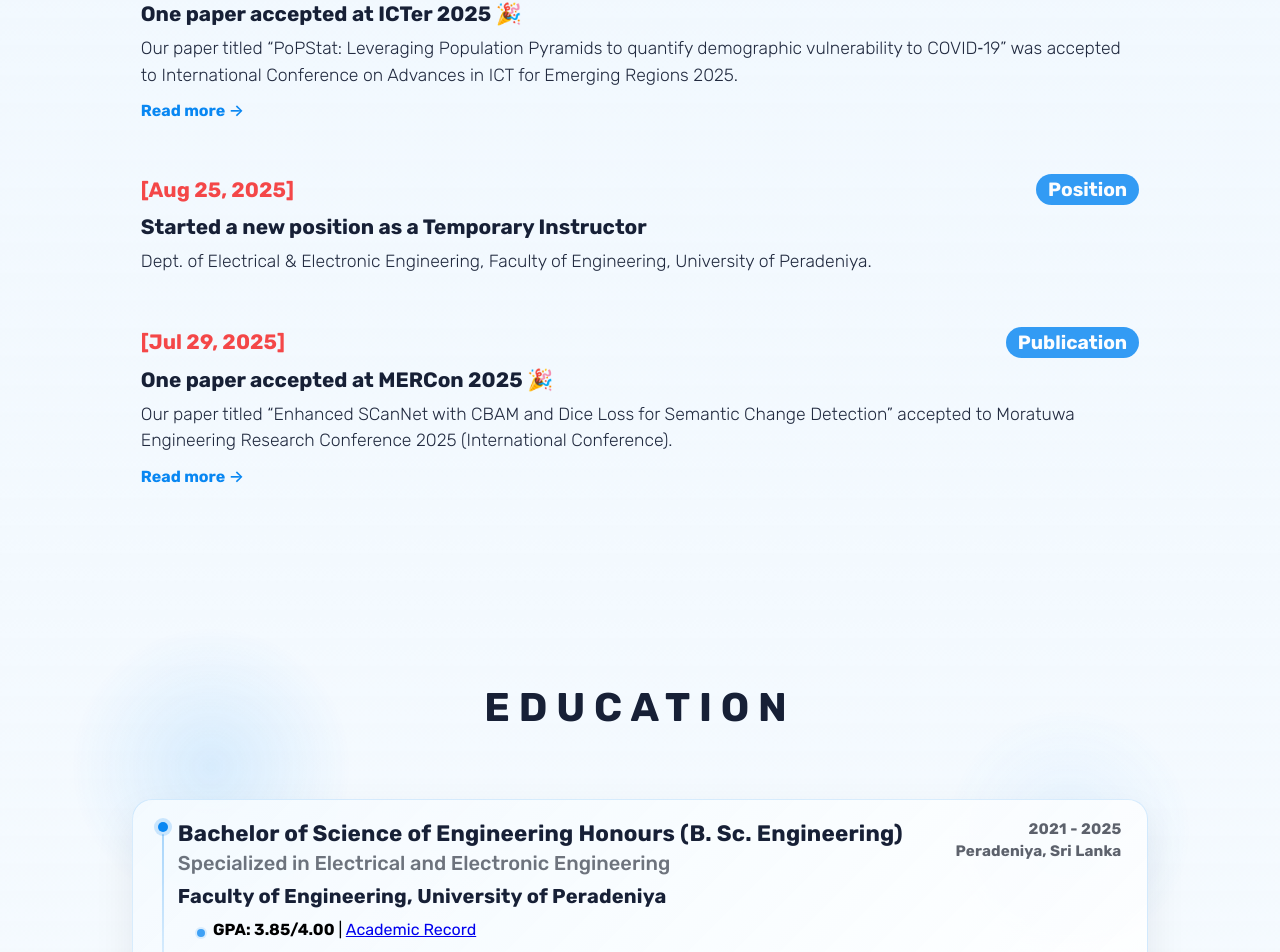
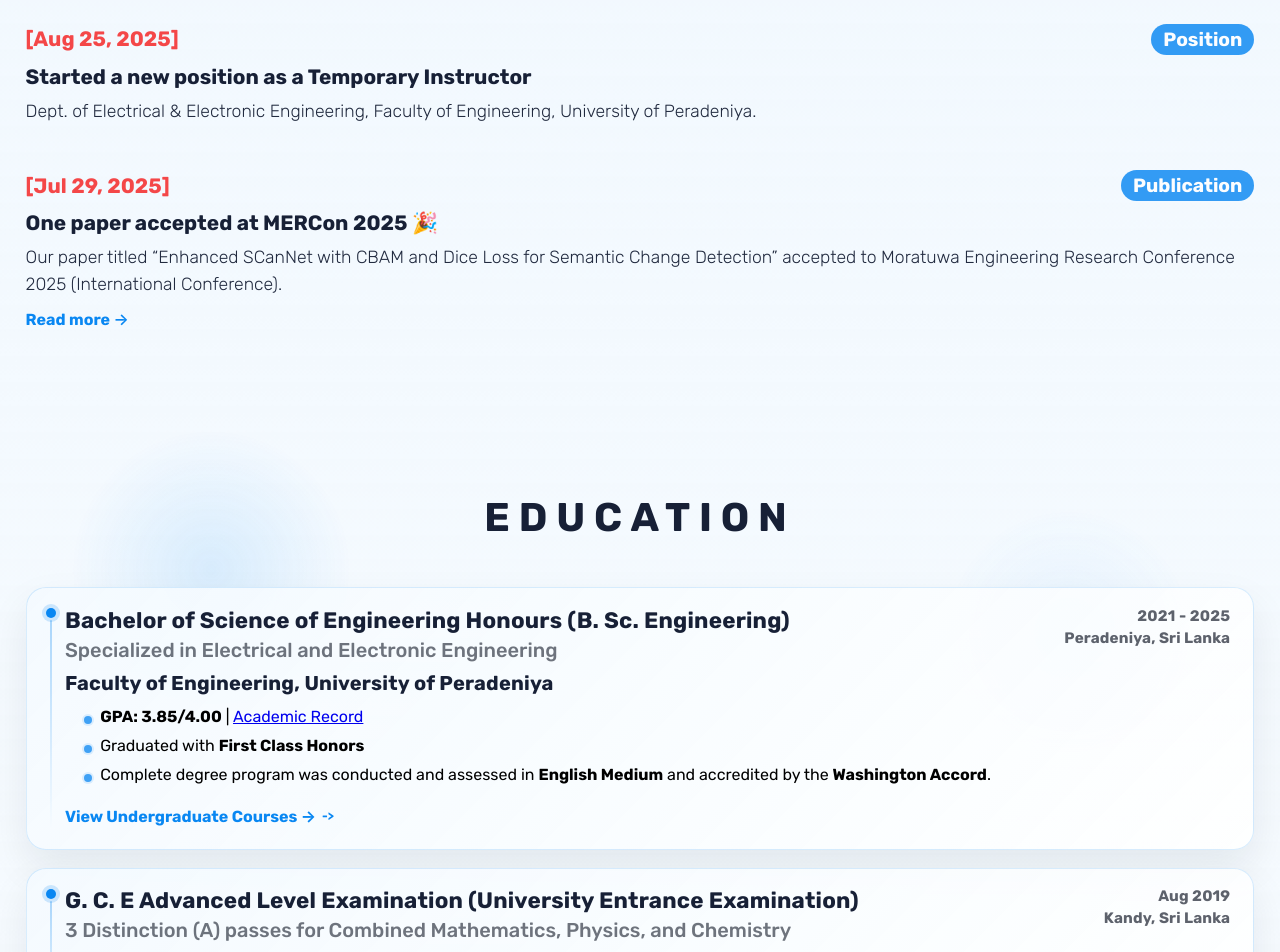
Before and after one commit to Buddhi19/portfolio, a React (Vite) app: page /#/ in a window 1280 px wide. Shown: the part 1828-2780 px from the top of the page. Built offline with nearby package versions, Linux system fonts and the light colour scheme.

Commit message:
style: Adjust spacing and layout across multiple sections for improved aesthetics and responsiveness

```diff
--- a/src/App.css
+++ b/src/App.css
@@ -22,7 +22,7 @@ body {
   background: linear-gradient(180deg, rgba(9, 135, 242, 0.08) 0%, rgba(255, 255, 255, 0.92) 35%, rgba(246, 249, 255, 1) 100%);
   display: flex;
   justify-content: center;
-  margin: 0 auto 60px;
+  margin: 0 auto 48px;
   font-family: 'Rubik', system-ui, -apple-system, Segoe UI, Roboto, Ubuntu, Cantarell, Noto Sans, Arial, sans-serif;
   transition: background 300ms ease;
   overflow-x: hidden;
@@ -37,7 +37,7 @@ html { scroll-behavior: smooth; }
 #root {
   display: flex;
   flex-direction: column;
-  gap: 80px;
+  gap: 64px;
   width: 100%;
 }
 
@@ -68,7 +68,7 @@ p {
 }
 
 .sectionTitle {
-  margin-bottom: 36px;
+  margin-bottom: 26px;
   letter-spacing: 0.22em;
 }
 
@@ -78,7 +78,7 @@ p {
 
 @media (width >= 800px) {
   #root {
-    gap: 120px;
+    gap: 84px;
   }
   h1 {
     font-size: 40px;
@@ -92,26 +92,26 @@ p {
   }
 
   .sectionTitle {
-    margin-bottom: 68px;
+    margin-bottom: 46px;
   }
 
   @media (width >= 1400px) {
     #root {
-      gap: 130px;
+      gap: 96px;
     }
     h1 {
       font-size: 48px;
     }
 
     .sectionTitle {
-      margin-bottom: 82px;
+      margin-bottom: 54px;
     }
   }
 }
 
 @media (max-width: 640px) {
-  body { margin-bottom: 48px; }
-  #root { gap: 68px; }
+  body { margin-bottom: 40px; }
+  #root { gap: 52px; }
   h1 { font-size: 30px; }
   h2,
   h3 { font-size: 18px; }
--- a/src/components/NavBar/NavBar.jsx
+++ b/src/components/NavBar/NavBar.jsx
@@ -41,8 +41,6 @@ function NavBar() {
           <a className={styles.link} href="#work" onClick={(e) => goHomeAndScroll(e, 'work')}>Experience</a>
           <a className={styles.link} href="#projects" onClick={(e) => goHomeAndScroll(e, 'projects')}>Projects</a>
           <a className={styles.link} href="#skills" onClick={(e) => goHomeAndScroll(e, 'skills')}>Skills</a>
-          <a className={styles.link} href="#extra" onClick={(e) => goHomeAndScroll(e, 'extra')}>Extra Curricular</a>
-          <a className={styles.link} href="#contact" onClick={(e) => goHomeAndScroll(e, 'contact')}>Contact</a>
           {/* <a className={styles.link} href="#/courses" onClick={(e) => { e.preventDefault(); setOpen(false); navigate('/courses'); }}>Courses</a> */}
         </div>
 
@@ -65,8 +63,6 @@ function NavBar() {
         <a className={styles.drawerLink} href="#work" onClick={(e) => goHomeAndScroll(e, 'work')}>Experience</a>
         <a className={styles.drawerLink} href="#projects" onClick={(e) => goHomeAndScroll(e, 'projects')}>Projects</a>
         <a className={styles.drawerLink} href="#skills" onClick={(e) => goHomeAndScroll(e, 'skills')}>Skills</a>
-        <a className={styles.drawerLink} href="#extra" onClick={(e) => goHomeAndScroll(e, 'extra')}>Extra Curricular</a>
-        <a className={styles.drawerLink} href="#contact" onClick={(e) => goHomeAndScroll(e, 'contact')}>Contact</a>
         <a className={styles.drawerLink} href="#/courses" onClick={(e) => { e.preventDefault(); goHomeAndScroll(e, 'hero'); navigate('/courses'); }}>Courses</a>
       </div>
     </nav>
--- a/src/components/NavBar/NavBar.module.css
+++ b/src/components/NavBar/NavBar.module.css
@@ -8,13 +8,13 @@
 }
 
 .inner {
-  max-width: 1200px;
+  width: min(1400px, 96vw);
   margin: 0 auto;
   display: flex;
   align-items: center;
   justify-content: space-between;
   gap: 1rem;
-  padding: 0.75rem 1rem;
+  padding: 0.65rem 1.5rem;
 }
 
 .brand {
--- a/src/sections/Contact/ContactStyles.module.css
+++ b/src/sections/Contact/ContactStyles.module.css
@@ -5,7 +5,7 @@
   display: flex;
   flex-direction: column;
   align-items: center;
-  padding: 3.5rem 1.5rem;
+  padding: 3rem 1.4rem 2.6rem;
   gap: 2.5rem;
   text-align: center;
 }
@@ -26,7 +26,7 @@
 body[data-theme='dark'] .container::before { opacity: 0.24; }
 
 form {
-  width: min(540px, 100%);
+  width: min(720px, 96vw);
   display: flex;
   flex-direction: column;
   gap: 24px;
@@ -47,7 +47,7 @@ textarea,
 input:not([type='submit']) {
   height: 52px;
   padding: 0.75rem 1rem;
-  width: 90%;
+  width: 100%;
   border-radius: 16px;
   border: 1px solid rgba(9, 135, 242, 0.18);
   background: rgba(255, 255, 255, 0.94);
--- a/src/sections/Education/EducationStyles.module.css
+++ b/src/sections/Education/EducationStyles.module.css
@@ -26,17 +26,17 @@ body[data-theme='dark'] .container::before { opacity: 0.2; }
 /* List wrapper */
 .eduList {
   width: 100%;
-  max-width: 100ch;
+  max-width: min(1320px, 96vw);
   display: flex;
   flex-direction: column;
-  row-gap: 20px;
+  row-gap: 18px;
   position: relative;
 }
 
 /* Card */
 .card {
   position: relative;
-  padding: 1.25rem 1.6rem 1.4rem 2.8rem;
+  padding: 1.15rem 1.45rem 1.3rem 2.4rem;
   border-radius: 20px;
   border: 1px solid rgba(9, 135, 242, 0.15);
   background: linear-gradient(135deg, rgba(244, 250, 255, 0.95), rgba(255, 255, 255, 0.84));
@@ -60,8 +60,8 @@ body[data-theme='dark'] .card:hover { box-shadow: 0 24px 56px rgba(0, 0, 0, 0.6)
 .card::before {
   content: '';
   position: absolute;
-  left: 1.55rem;
-  top: 1.4rem;
+  left: 1.2rem;
+  top: 1.25rem;
   width: 10px;
   height: 10px;
   border-radius: 50%;
@@ -72,9 +72,9 @@ body[data-theme='dark'] .card:hover { box-shadow: 0 24px 56px rgba(0, 0, 0, 0.6)
 .card::after {
   content: '';
   position: absolute;
-  left: calc(1.55rem + 4px);
-  top: calc(1.4rem + 12px);
-  bottom: 1.4rem;
+  left: calc(1.2rem + 4px);
+  top: calc(1.25rem + 12px);
+  bottom: 1.25rem;
   width: 2px;
   background: linear-gradient(180deg, rgba(9, 135, 242, 0.32), rgba(9, 135, 242, 0));
   border-radius: 999px;
@@ -188,15 +188,15 @@ body[data-theme='dark'] .meta { color: rgba(226, 232, 240, 0.85); }
 @media (max-width: 640px) {
   .container { padding: 2.8rem 1.15rem; }
   .container::before { inset: -60px -20px; }
-  .eduList { row-gap: 16px; }
+  .eduList { row-gap: 14px; }
   .card {
-    padding: 1.1rem 1.2rem 1.25rem 2.1rem;
+    padding: 1rem 1.1rem 1.15rem 1.9rem;
     border-radius: 18px;
   }
-  .card::before { left: 1.2rem; }
+  .card::before { left: 1rem; }
   .card::after {
-    left: calc(1.2rem + 4px);
-    bottom: 1.2rem;
+    left: calc(1rem + 4px);
+    bottom: 1.1rem;
   }
   .header { gap: 0.65rem; }
   .meta { font-size: 0.9rem; }
--- a/src/sections/Extra/ExtraStyles.module.css
+++ b/src/sections/Extra/ExtraStyles.module.css
@@ -5,7 +5,7 @@
   display: flex;
   flex-direction: column;
   align-items: center;
-  padding: 3.2rem 1.5rem 3rem;
+  padding: 3rem 1.4rem 2.6rem;
 }
 
 .container::before {
@@ -26,10 +26,10 @@ body[data-theme='dark'] .container::before {
 }
 
 .grid {
-  width: min(96ch, 100%);
+  width: min(1200px, 96vw);
   display: grid;
   grid-template-columns: minmax(0, 1.2fr) minmax(0, 0.9fr);
-  gap: 20px;
+  gap: 18px;
   margin-top: 1.2rem;
 }
 
--- a/src/sections/News/NewsStyles.module.css
+++ b/src/sections/News/NewsStyles.module.css
@@ -3,7 +3,7 @@
   display: flex;
   flex-direction: column;
   text-align: center;
-  padding: 2rem 1rem;
+  padding: 2.2rem 1.25rem;
 
   img { width: 20px; }
 }
@@ -14,11 +14,10 @@
   padding: 0;
   margin: 0;
   align-self: center;
-  width: 80%;
-  max-width: 86ch;
+  width: min(1320px, 96vw);
   display: flex;
   flex-direction: column;
-  row-gap: 24px;
+  row-gap: 20px;
   text-align: left;
 }
 
@@ -113,8 +112,7 @@ body[data-theme='dark'] .header img { filter: invert(1) brightness(1.4); }
 /* Responsive adjustments */
 @media (width >= 800px) {
   .newsList {
-    max-width: fit-content;
-    row-gap: 28px;
+    row-gap: 22px;
   }
   .title { font-size: 1.3rem; }
   .desc { font-size: 1.1rem; }
--- a/src/sections/Projects/ProjectsStyles.module.css
+++ b/src/sections/Projects/ProjectsStyles.module.css
@@ -5,7 +5,7 @@
   display: flex;
   flex-direction: column;
   align-items: center;
-  padding: 3.5rem 1.5rem 3rem;
+  padding: 3rem 1.4rem 2.6rem;
   text-align: center;
   gap: 2.5rem;
 }
@@ -28,8 +28,8 @@ body[data-theme='dark'] .container::before { opacity: 0.24; }
 .projectsContainer {
   display: flex;
   flex-direction: column;
-  gap: 24px;
-  width: min(1100px, 100%);
+  gap: 20px;
+  width: min(1320px, 98vw);
 }
 
 .project {
--- a/src/sections/Publications/PublicationsStyles.module.css
+++ b/src/sections/Publications/PublicationsStyles.module.css
@@ -6,9 +6,9 @@
   padding: 2rem 1rem;
 }
 
-.group { width: 100%; max-width: 100ch; }
+.group { width: 100%; max-width: min(1320px, 96vw); }
 
-.group + .group { margin-top: 28px; }
+.group + .group { margin-top: 24px; }
 
 .groupTitle {
   margin: 0 0 10px;
@@ -32,7 +32,7 @@
   display: grid;
   grid-template-columns: auto 1fr;
   gap: 10px 14px;
-  padding: 1rem 1.2rem;
+  padding: 0.95rem 1.05rem;
   border-radius: 16px;
   background: linear-gradient(135deg, rgba(246, 250, 255, 0.92), rgba(255, 255, 255, 0.86));
   border: 1px solid rgba(9, 135, 242, 0.12);
--- a/src/sections/Skills/SkillsStyles.module.css
+++ b/src/sections/Skills/SkillsStyles.module.css
@@ -5,7 +5,7 @@
   display: flex;
   flex-direction: column;
   align-items: center;
-  padding: 3.5rem 1.5rem;
+  padding: 3rem 1.4rem 2.6rem;
   text-align: center;
   gap: 2rem;
 }
@@ -25,9 +25,7 @@
 
 body[data-theme='dark'] .container::before { opacity: 0.22; }
 
-.group {
-  width: min(72ch, 100%);
-}
+.group { width: min(1100px, 96vw); }
 
 .groupTitle {
   margin: 0 0 0.85rem;
@@ -41,8 +39,8 @@ body[data-theme='dark'] .container::before { opacity: 0.22; }
   display: flex;
   flex-wrap: wrap;
   justify-content: center;
-  gap: 16px;
-  width: min(72ch, 100%);
+  gap: 14px;
+  width: min(1100px, 96vw);
   padding: 0;
   margin: 0;
 }
```
Also changed, not shown: src/sections/Awards/AwardsStyles.module.css (+9 -9 lines), src/sections/Work-Experience/workstyles.module.css (+7 -7 lines).
